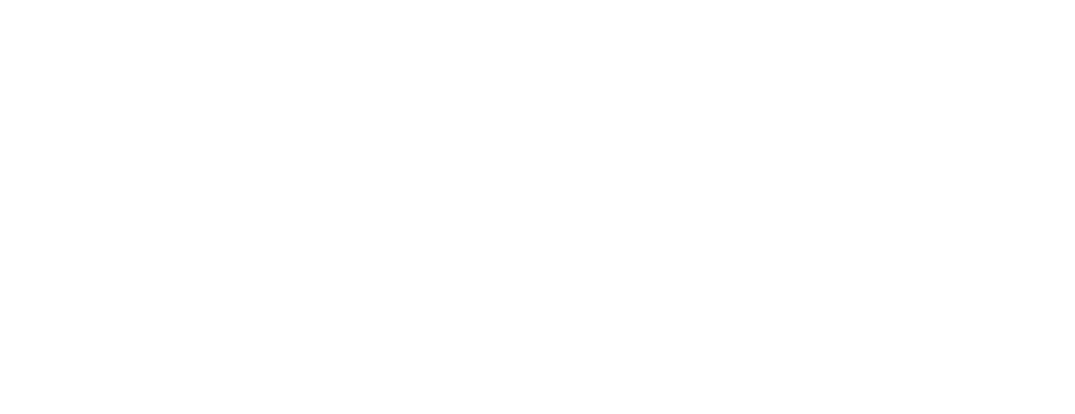
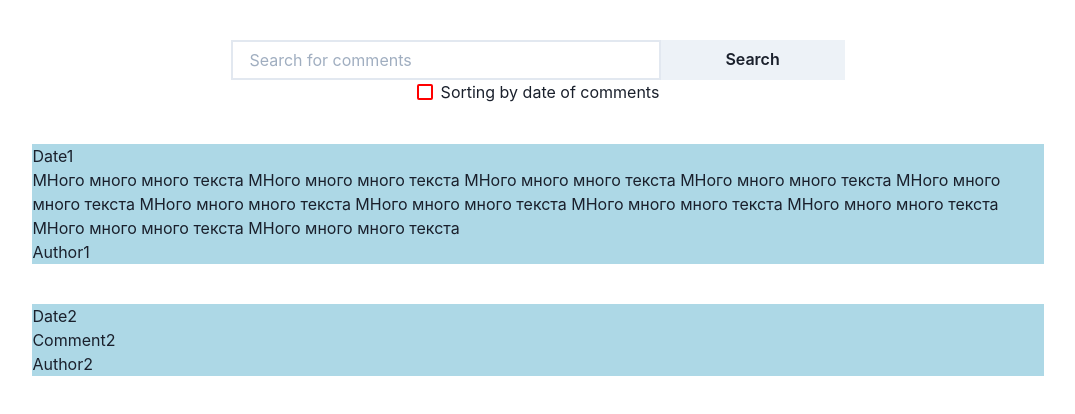
Before and after one commit to StasRnD/users-comments, a React (Create React App) app: page / in a window 1280 px wide. Shown: the top 414 px of the page, without its empty margins (102-1177 px from the left). Built offline with nearby package versions, Linux system fonts and the light colour scheme.

Commit message:
feat: made the structure of the project and the visual layout of the page using the chakra

```diff
--- a/src/components/App.tsx
+++ b/src/components/App.tsx
@@ -1,5 +1,15 @@
 import * as React from 'react';
-import { ChakraProvider, theme } from '@chakra-ui/react';
-import { ColorModeSwitcher } from '../ColorModeSwitcher';
+import { ChakraProvider, theme, VStack, Grid } from '@chakra-ui/react';
+import { SearchAndSortContainer } from './SearchAndSortContainer';
+import { ListOfComments } from './ListOfComments';
 
-export const App = () => <ChakraProvider theme={theme}></ChakraProvider>;
+export const App = () => (
+  <ChakraProvider theme={theme}>
+    <Grid py='10' px='2'>
+      <VStack spacing='10'>
+        <SearchAndSortContainer />
+        <ListOfComments />
+      </VStack>
+    </Grid>
+  </ChakraProvider>
+);
--- /dev/null
+++ b/src/components/ListOfComments.tsx
@@ -0,0 +1,10 @@
+import { UnorderedList } from '@chakra-ui/react';
+import { Message } from './Message';
+
+export const ListOfComments = () => {
+  return (
+    <UnorderedList listStyleType='none' minW='50%' maxW='80%'>
+      <Message />
+    </UnorderedList>
+  );
+};
--- /dev/null
+++ b/src/components/Message.tsx
@@ -0,0 +1,23 @@
+import { ListItem, Text, Flex } from '@chakra-ui/react';
+
+export const Message = () => {
+  return (
+    <Flex direction='column' gap='10'>
+      <ListItem bgColor='lightblue'>
+        <Text>Date1</Text>
+        <Text>
+          МНого много много текста МНого много много текста МНого много много
+          текста МНого много много текста МНого много много текста МНого много
+          много текста МНого много много текста МНого много много текста МНого
+          много много текста МНого много много текста МНого много много текста
+        </Text>
+        <Text>Author1</Text>
+      </ListItem>
+      <ListItem bgColor='lightblue'>
+        <Text>Date2</Text>
+        <Text>Comment2</Text>
+        <Text>Author2</Text>
+      </ListItem>
+    </Flex>
+  );
+};
--- /dev/null
+++ b/src/components/SearchAndSortContainer.tsx
@@ -0,0 +1,28 @@
+import { Button, Flex, Input, Text, Checkbox, HStack } from '@chakra-ui/react';
+
+export const SearchAndSortContainer = () => {
+  return (
+    <Flex flexWrap='wrap'>
+      <Input
+        placeholder='Search for comments'
+        w='70%'
+        borderRadius='0'
+        border='solid 2px grey'
+      ></Input>
+      <Button minW='30%' borderRadius='0'>
+        Search
+      </Button>
+      <Flex
+        justifyContent='center'
+        alignItems='center'
+        flexWrap='wrap'
+        w='100%'
+      >
+        <HStack spacing='2'>
+          <Checkbox border='red'></Checkbox>
+          <Text>Sorting by date of comments</Text>
+        </HStack>
+      </Flex>
+    </Flex>
+  );
+};
```
